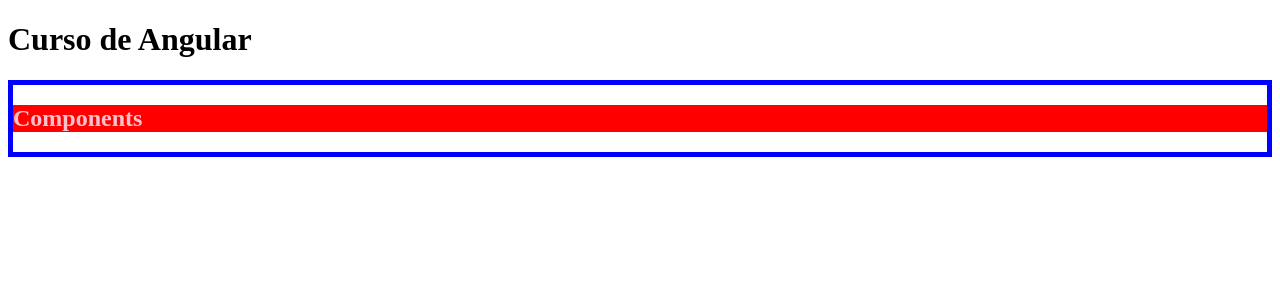
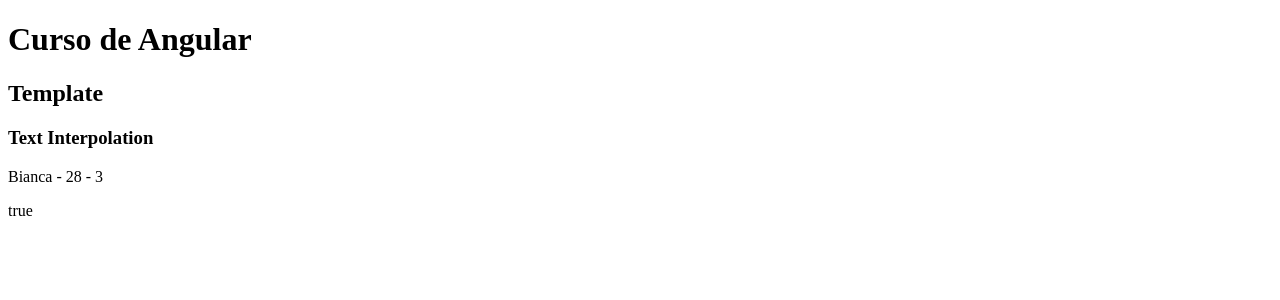
Before and after one commit to biancagabriel/cursoAngular, an Angular app in the folder meu-primeiro-projeto-latest/: page / in a window 1280 px wide. Shown: the top 300 px of the page. Built offline with nearby package versions, Linux system fonts and the light colour scheme.

Commit message:
text interpolation

```diff
--- a/meu-primeiro-projeto-latest/src/app/app.component.ts
+++ b/meu-primeiro-projeto-latest/src/app/app.component.ts
@@ -1,19 +1,20 @@
 import { Component } from '@angular/core';
 import { CommonModule } from '@angular/common';
 import { RouterOutlet } from '@angular/router';
+//components
 import { NewComponent } from './components/new-component/new-component.component';
+import { TemplateBindingComponent } from './components/template/template-binding/template-binding.component';
 
 
 @Component({
   selector: 'app-root',
   standalone: true,
-  imports: [CommonModule,RouterOutlet,NewComponent],
+  imports: [CommonModule,RouterOutlet,NewComponent,TemplateBindingComponent],
   template: `
   <!-- <router-outlet></router-outlet> -->
+  <!-- <app-new-component/> -->
   <h1>Curso de Angular</h1>
-  <div class="theme-red">
-  <app-new-component/>
-  </div>
-  `
+  <app-template-binding/>
+  `,
 })
 export class AppComponent {}
--- /dev/null
+++ b/meu-primeiro-projeto-latest/src/app/components/template/template-binding/template-binding.component.html
@@ -0,0 +1,4 @@
+<h2>Template</h2>
+  <h3>Text Interpolation</h3>
+  <p>{{ name }} -   {{age}} - {{sum(1,2)}}</p>
+  <p>{{age>1}}</p>
--- /dev/null
+++ b/meu-primeiro-projeto-latest/src/app/components/template/template-binding/template-binding.component.ts
@@ -0,0 +1,17 @@
+import { Component } from '@angular/core';
+
+@Component({
+  selector: 'app-template-binding',
+  standalone: true,
+  imports: [],
+  templateUrl: './template-binding.component.html',
+  styleUrl: './template-binding.component.scss'
+})
+export class TemplateBindingComponent {
+  public name = 'Bianca';
+  public age=28;
+
+  public sum(val1:number,val2:number){
+    return val1 + val2;
+  }
+}
--- a/meu-primeiro-projeto-latest/src/styles.scss
+++ b/meu-primeiro-projeto-latest/src/styles.scss
@@ -1,2 +1 @@
 /* You can add global styles to this file, and also import other style files */
-h2{color: pink}
```
Also changed, not shown: meu-primeiro-projeto-latest/src/app/components/template/template-binding/template-binding.component.scss (added), 1 other file (tests, documents, lock files or other folders).
